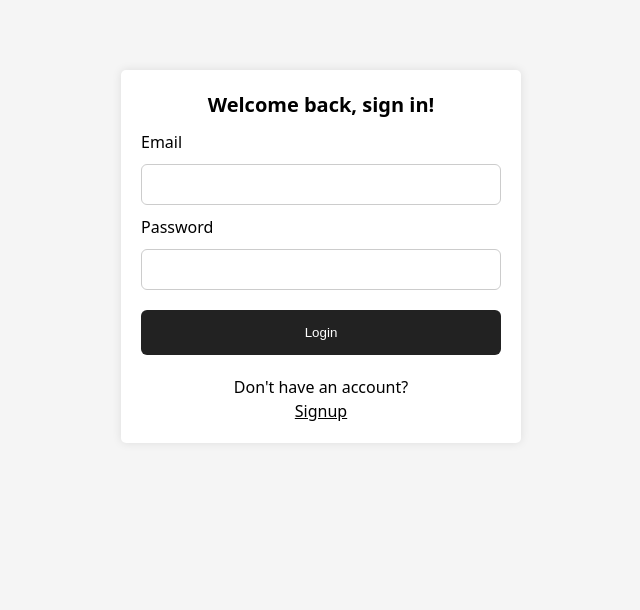
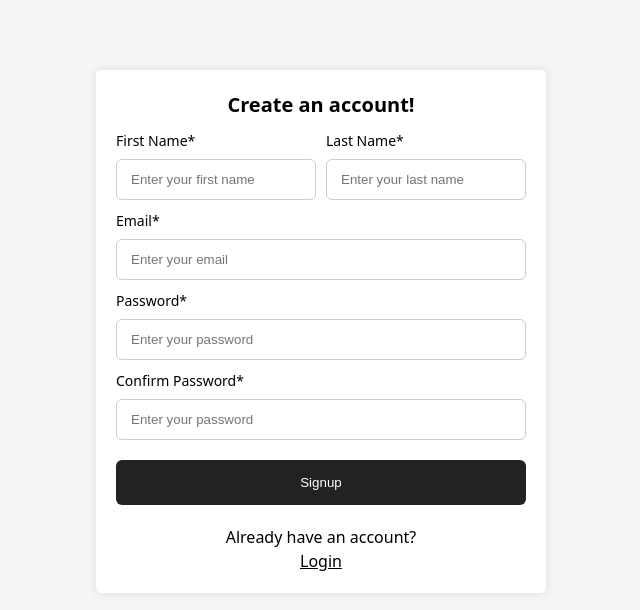
Before and after one commit to mayeedwin/taxually-app, an Angular app: page /login in a window 1280 px wide. Shown: the top 610 px of the page, without its empty margins (319-959 px from the left). Built offline with nearby package versions, Linux system fonts and the light colour scheme.

Commit message:
Add validation, gran input from forms, style

```diff
--- a/src/app/modules/login/login/login.component.html
+++ b/src/app/modules/login/login/login.component.html
@@ -7,47 +7,143 @@
       *ngIf="showLogin; else signupView"
       class="form"
       [formGroup]="loginForm"
+      (ngSubmit)="onSubmit('signin')"
     >
       <div class="form-input-group">
-        <label for="email">Email</label>
-        <input type="email" id="email" formControlName="email" />
+        <label for="email">Email*</label>
+        <input
+          type="email"
+          id="email"
+          formControlName="email"
+          required
+          placeholder="Enter your email"
+          email="true"
+        />
+        <div
+          class="form-required-field"
+          *ngIf="emailControl?.errors?.['email']"
+        >
+          Email is not valid
+        </div>
       </div>
       <div class="form-input-group">
-        <label for="password">Password</label>
-        <input type="password" id="password" formControlName="password" />
+        <label for="password">Password*</label>
+        <input
+          type="password"
+          id="password"
+          formControlName="password"
+          required
+          placeholder="Enter your password"
+          minlength="6"
+        />
+        <div
+          class="form-required-field"
+          *ngIf="passwordControl?.errors?.['minLength']"
+        >
+          Password must be at least 6 characters
+        </div>
       </div>
-      <button class="form-btn" type="submit">Login</button>
+      <button [disabled]="loginForm.invalid" class="form-btn" type="submit">
+        Login
+      </button>
       <div class="form-info-group">
         Don't have an account? <span (click)="showLogin = false">Signup</span>
       </div>
     </form>
     <ng-template #signupView>
-      <form class="form" [formGroup]="signupForm">
-        <div class="form-input-group">
-          <label for="name">First Name</label>
-          <input type="text" id="firstName" formControlName="firstName" />
+      <form
+        class="form"
+        [formGroup]="signupForm"
+        (ngSubmit)="onSubmit('signup')"
+      >
+        <div class="form-input-groups">
+          <div class="form-input-group">
+            <label for="name">First Name*</label>
+            <input
+              type="text"
+              id="firstName"
+              formControlName="firstName"
+              required
+              placeholder="Enter your first name"
+              minlength="2"
+            />
+          </div>
+          <div class="form-input-group">
+            <label for="name">Last Name*</label>
+            <input
+              type="text"
+              id="lastName"
+              formControlName="lastName"
+              required
+              placeholder="Enter your last name"
+            />
+          </div>
         </div>
         <div class="form-input-group">
-          <label for="name">Last Name</label>
-          <input type="text" id="lastName" formControlName="lastName" />
+          <label for="email">Email*</label>
+          <input
+            type="email"
+            id="email"
+            formControlName="email"
+            required
+            placeholder="Enter your email"
+            email="true"
+          />
+          <div
+            class="form-required-field"
+            *ngIf="signupEmailControl?.errors?.['email']"
+          >
+            Email is not valid
+          </div>
         </div>
         <div class="form-input-group">
-          <label for="email">Email</label>
-          <input type="email" id="email" formControlName="email" />
+          <label for="password">Password*</label>
+          <input
+            type="password"
+            id="password"
+            formControlName="password"
+            required
+            placeholder="Enter your password"
+            minlength="6"
+          />
+          <div
+            class="form-required-field"
+            *ngIf="signupPasswordControl?.errors?.['minLength']"
+          >
+            Password must be at least 6 characters
+          </div>
         </div>
         <div class="form-input-group">
-          <label for="password">Password</label>
-          <input type="password" id="password" formControlName="password" />
-        </div>
-        <div class="form-input-group">
-          <label for="password">Confirm Password</label>
+          <label for="password">Confirm Password*</label>
           <input
             type="password"
             id="confirmPassword"
             formControlName="confirmPassword"
+            required
+            placeholder="Enter your password"
+            minlength="6"
           />
+          <div
+            class="form-required-field"
+            *ngIf="confirmPasswordControl?.errors?.['minLength'] || ( signupPasswordControl?.value !== confirmPasswordControl?.value)"
+          >
+            {{
+                confirmPasswordControl?.errors?.['minLength']
+                    ? "Password must be at least 6 characters"
+                    : "Passwords do not match"
+            }}
+          </div>
         </div>
-        <button class="form-btn" type="submit">Signup</button>
+        <button
+          [disabled]="
+            signupForm.invalid &&
+            signupPasswordControl?.value !== confirmPasswordControl?.value
+          "
+          class="form-btn"
+          type="submit"
+        >
+          Signup
+        </button>
         <div class="form-info-group">
           Already have an account?
           <span (click)="showLogin = true">Login</span>
--- a/src/app/modules/login/login/login.component.scss
+++ b/src/app/modules/login/login/login.component.scss
@@ -4,7 +4,7 @@
 }
 
 .form-group {
-  max-width: 400px;
+  max-width: 450px;
   margin: 50px auto;
   padding: 20px;
   background-color: #fff;
@@ -15,7 +15,8 @@
 .form {
   label {
     display: block;
-    margin-bottom: 10px;
+    margin-bottom: 8px;
+    font-size: 14px;
   }
 
   input {
@@ -43,6 +44,20 @@
   margin-bottom: 10px;
 }
 
+.form-input-groups {
+  display: flex;
+  flex-wrap: wrap;
+  gap: 10px;
+
+  .form-input-group {
+    flex: 1;
+
+    &:last-child {
+      margin-right: 0;
+    }
+  }
+}
+
 .form-info-group {
   margin-top: 20px;
   text-align: center;
@@ -60,3 +75,9 @@
   font-weight: 600;
   margin-bottom: 10px;
 }
+
+.form-required-field {
+  color: #f00;
+  font-size: 12px;
+  margin-top: 5px;
+}
--- a/src/app/modules/login/login/login.component.ts
+++ b/src/app/modules/login/login/login.component.ts
@@ -1,5 +1,10 @@
 import { Component, OnInit } from '@angular/core';
-import { FormBuilder, FormControl, FormGroup } from '@angular/forms';
+import {
+  FormBuilder,
+  FormControl,
+  FormGroup,
+  Validators,
+} from '@angular/forms';
 
 @Component({
   selector: 'app-login',
@@ -10,23 +15,100 @@ export class LoginComponent implements OnInit {
   // Properties.
   loginForm: FormGroup;
   signupForm: FormGroup;
-  showLogin: boolean = true;
+  showLogin: boolean = false;
 
   constructor(private fb: FormBuilder) {
     // Set up the login form.
     this.loginForm = this.fb.group({
-      email: new FormControl(''),
-      password: new FormControl(''),
+      email: ['', [Validators.required, Validators.email]],
+      password: ['', [Validators.required, Validators.minLength(6)]],
     });
     // Setup signup form.
     this.signupForm = this.fb.group({
-      firstName: new FormControl(''),
-      lastName: new FormControl(''),
-      email: new FormControl(''),
-      password: new FormControl(''),
-      confirmPassword: new FormControl(''),
+      firstName: ['', [Validators.required]],
+      lastName: ['', [Validators.required]],
+      email: ['', [Validators.required, Validators.email]],
+      password: ['', [Validators.required, Validators.minLength(6)]],
+      confirmPassword: ['', [Validators.required, Validators.minLength(6)]],
     });
   }
 
   ngOnInit(): void {}
+
+  /**
+   * This method handles form submission.
+   * @method onSubmit
+   */
+  onSubmit(action: 'signin' | 'signup') {
+    // Switch on the action.
+    switch (action) {
+      case 'signin':
+        // Sign in.
+        console.log('Sign in', this.loginForm.value);
+        console.log('Status', this.loginForm.status);
+        break;
+      case 'signup':
+        // Sign up.
+        console.log('Sign up', this.signupForm.value);
+        break;
+      default:
+        break;
+    }
+  }
+
+  /**
+   * This method returns the email control.
+   * @method emailControl
+   */
+  get emailControl() {
+    return this.loginForm.get('email');
+  }
+
+  /**
+   * This method returns the password control.
+   * @method passwordControl
+   */
+  get passwordControl() {
+    return this.loginForm.get('password');
+  }
+
+  /**
+   * This method returns the first name control.
+   * @method firstNameControl
+   */
+  get firstNameControl() {
+    return this.signupForm.get('firstName');
+  }
+
+  /**
+   * This method returns the last name control.
+   * @method lastNameControl
+   */
+  get lastNameControl() {
+    return this.signupForm.get('lastName');
+  }
+
+  /**
+   * This method returns the email control.
+   * @method signupEmailControl
+   */
+  get signupEmailControl() {
+    return this.signupForm.get('email');
+  }
+
+  /**
+   * This method returns the password control.
+   * @method signupPasswordControl
+   */
+  get signupPasswordControl() {
+    return this.signupForm.get('password');
+  }
+
+  /**
+   * This method returns the confirm password control.
+   * @method confirmPasswordControl
+   */
+  get confirmPasswordControl() {
+    return this.signupForm.get('confirmPassword');
+  }
 }
--- a/src/styles.scss
+++ b/src/styles.scss
@@ -11,3 +11,18 @@ html {
     Oxygen, Ubuntu, Cantarell, "Open Sans", "Helvetica Neue", sans-serif;
   line-height: 1.5;
 }
+
+button {
+  cursor: pointer;
+  outline: none;
+
+  &:focus,
+  &:active {
+    outline: none;
+  }
+
+  &:disabled {
+    cursor: not-allowed;
+    opacity: 0.7;
+  }
+}
```
